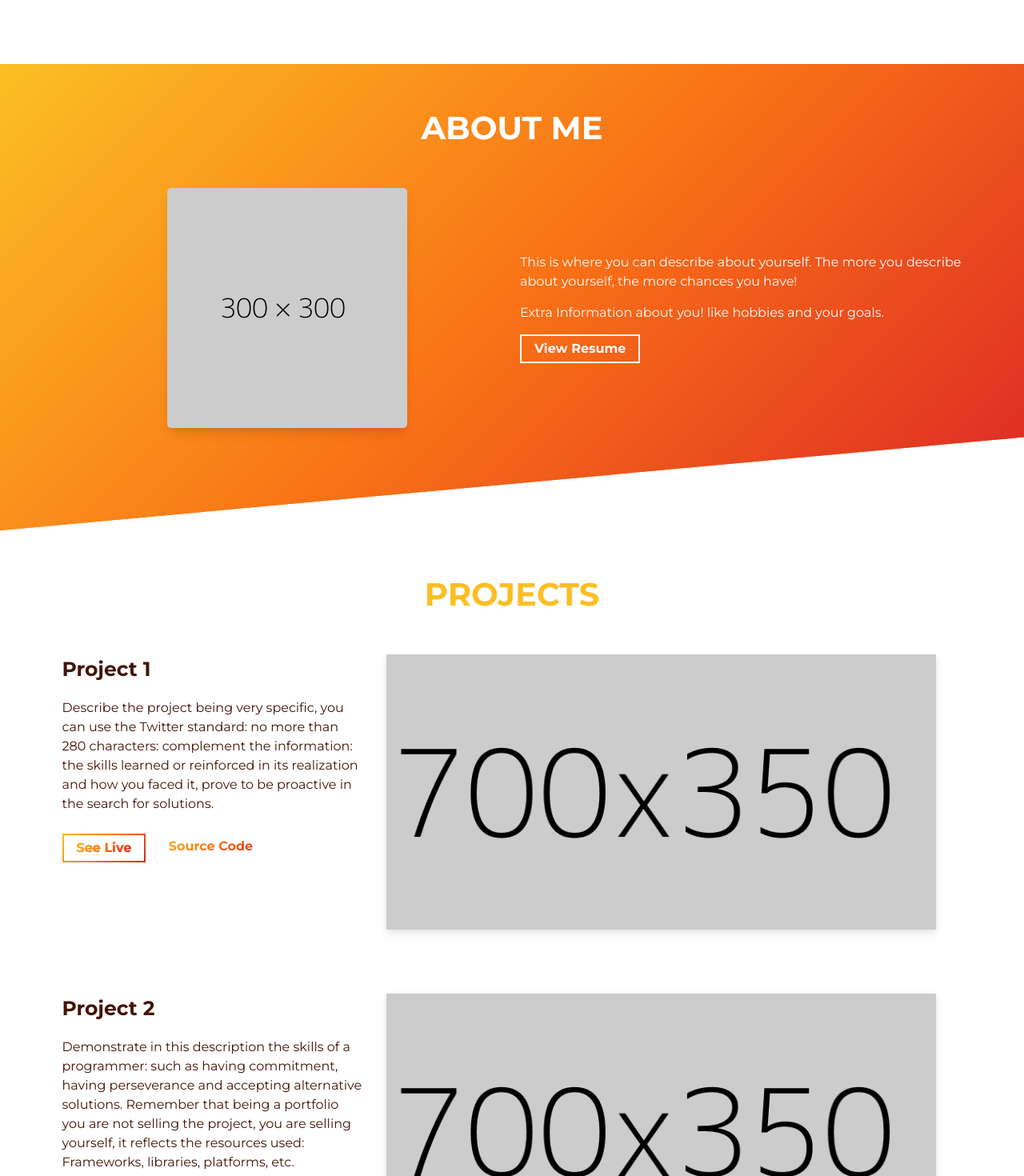
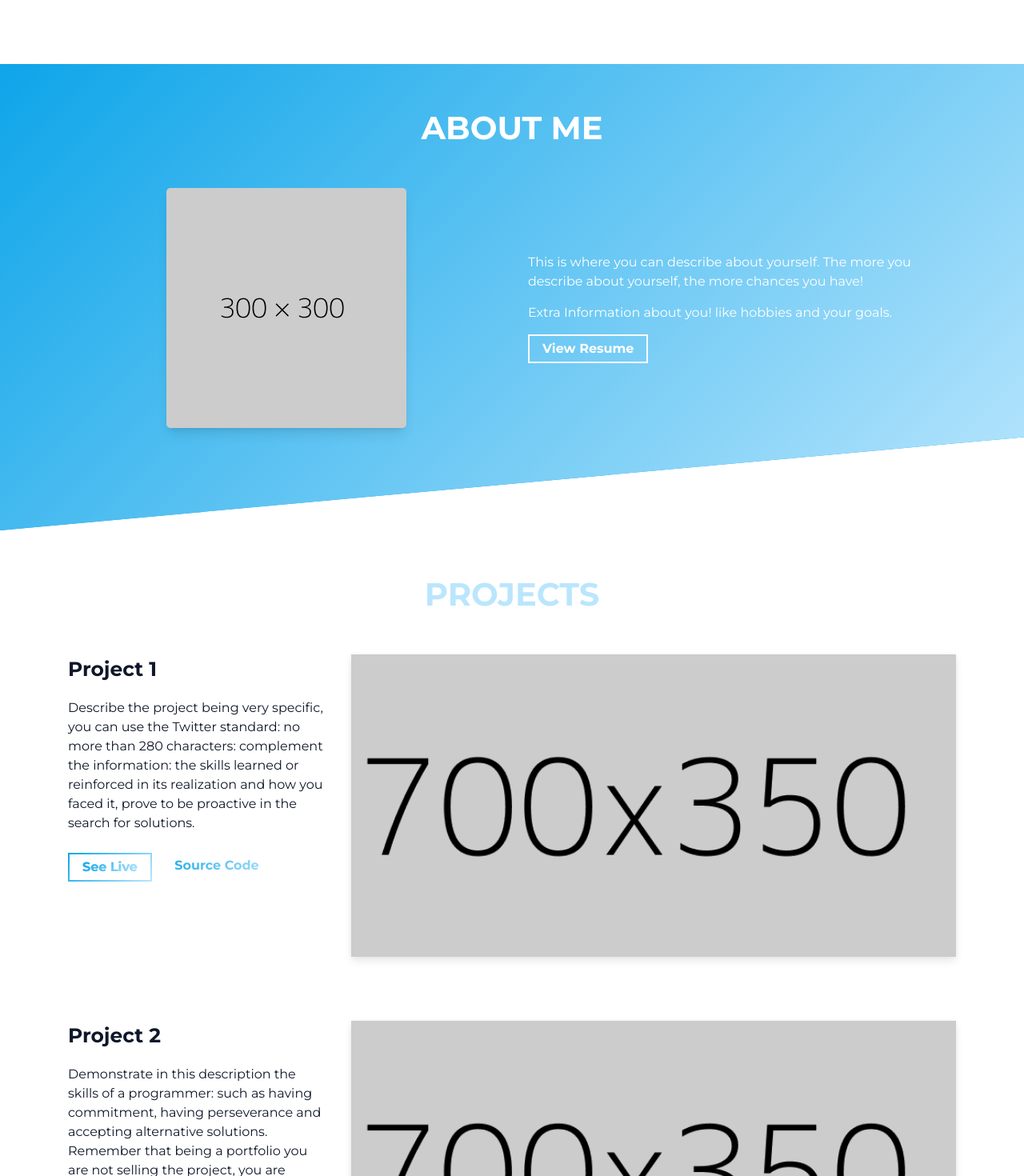
Before and after one commit to dyyllaann/simplefolio-react, a Next.js app: page / in a window 1280 px wide. Shown: the part 720-2190 px from the top of the page at 80% size. Built offline with nearby package versions, Linux system fonts and the light colour scheme.

Commit message:
Refactor styles. Increase image sizes through breakpoints. Switch from Bootstrap breakpoints to Tailwind breakpoints. Add 'snow' theme. Remove gradient in 'sage' theme.

```diff
--- a/pages/components/About.tsx
+++ b/pages/components/About.tsx
@@ -6,30 +6,30 @@ const About = () => {
   const about = config.about;
 
   return (
-    <section id="about" className="text-white">
-      <div className="container about-container">
-        <h2 className="section-title section-title--about load-hidden">{about.title}</h2>
-        <div className="about-wrapper row about-row">
-          <div className="col-md-6 col-sm-12 md:w-1/2">
+    <section id="about" className="text-on-primary">
+      <div className="site-container">
+        <h2 className="section-title load-hidden">{about.title}</h2>
+        <div className="flex flex-col items-center gap-8 md:flex-row">
+          <div className="w-full md:w-1/2">
             <div className="about-wrapper__image flex justify-center items-center load-hidden">
               <Image
                 src={about.image}
                 alt="Profile picture"
-                className="img-fluid max-w-[300px] w-full rounded-lg shadow-lg"
+                className="w-full max-w-[300px] rounded-lg shadow-lg"
                 width={300}
                 height={300}
               />
             </div>
           </div>
-          <div className="col-md-6 col-sm-12 md:w-1/2">
+          <div className="w-full md:w-1/2">
             <div className="about-wrapper__info pt-8 md:pt-0 md:ml-4 text-center md:text-left flex flex-col justify-center load-hidden">
-              <p className="about-wrapper__info-text">{about.primary}</p>
-              <p className="about-wrapper__info-text mt-6">{about.secondary}</p>
-              <span className="d-flex mt-6">
+              <p>{about.primary}</p>
+              <p className="mt-6">{about.secondary}</p>
+              <div className="mt-6">
                 <a href="#" className="cta-btn cta-btn--resume">
                   View Resume
                 </a>
-              </span>
+              </div>
             </div>
           </div>
         </div>
--- a/pages/components/Contact.tsx
+++ b/pages/components/Contact.tsx
@@ -6,10 +6,10 @@ const Contact = () => {
   const contact = config.contact;
 
   return (
-    <section id="contact" className="text-white">
-      <div className="container contact-container">
+    <section id="contact" className="text-on-primary">
+      <div className="site-container flex flex-col items-center">
         <h2 className="section-title load-hidden">{contact.title}</h2>
-        <div className="contact-wrapper mt-12 px-8 load-hidden">
+        <div className="contact-wrapper mt-12 max-w-[60rem] load-hidden">
           <p className="contact-wrapper__text mb-10">{contact.description}</p>
         </div>
         <ContactForm />
--- a/pages/components/Footer.tsx
+++ b/pages/components/Footer.tsx
@@ -6,8 +6,8 @@ const Footer = () => {
   const [year] = useState(() => new Date().getFullYear());
 
   return (
-    <footer className="footer navbar-static-bottom bg-surface-dark py-20">
-      <div className="container">
+    <footer className="bg-surface-dark py-20">
+      <div className="site-container">
         <a href="#top" className="back-to-top" aria-label="Back to top">
           ↑
         </a>
--- a/pages/components/Header.tsx
+++ b/pages/components/Header.tsx
@@ -5,8 +5,9 @@ const Header = () => {
   const navigation = config.navigation;
 
   return (
-    <nav className="fixed top-0 left-0 right-0 z-50 p-8 lg:px-32">
-      <div className="container">
+    <section id="header" className="p-0 text-on-primary" style={{ display: "none" }}>
+      <nav className="fixed inset-x-0 top-0 z-50 bg-surface/90 p-8 backdrop-blur-sm lg:px-32" aria-label="Primary navigation">
+        <div className="site-container">
           <ul className="flex gap-10 list-none m-0 p-0">
             {navigation.map((item) => (
               <li key={item.title}>
@@ -21,6 +22,7 @@ const Header = () => {
           </ul>
         </div>
       </nav>
+    </section>
   );
 };
 
--- a/pages/components/Hero.tsx
+++ b/pages/components/Hero.tsx
@@ -5,11 +5,11 @@ const Hero = () => {
   const hero = config.hero;
 
   return (
-    <section id="hero" className="jumbotron min-h-screen h-screen flex items-center overflow-x-hidden bg-surface">
-      <div className="container hero-container">
+    <section id="hero" className="flex min-h-screen items-center overflow-x-hidden bg-surface">
+      <div className="site-container">
         <h1 className="hero-title font-bold load-hidden">
           Hi, my name is{" "}
-          <span className="hero-name text-color-main">{hero.name}</span>
+          <span className="hero-name">{hero.name}</span>
           <br />
           {hero.subtitle}
         </h1>
--- a/pages/components/Projects.tsx
+++ b/pages/components/Projects.tsx
@@ -7,15 +7,15 @@ const Projects = () => {
 
   return (
     <section id="projects" className="bg-surface text-on-surface">
-      <div className="container projects-container">
-        <div className="project-wrapper">
-          <h2 className="section-title dark-blue-text load-hidden">{projects.title}</h2>
+      <div className="site-container">
+        <div>
+          <h2 className="section-title text-color-accent load-hidden">{projects.title}</h2>
           {projects.projects.map((item) => (
-            <div key={item.title} className="row project-row">
-              <div className="col-lg-4 col-sm-12 lg:w-1/3">
+            <div key={item.title} className="mb-32 flex flex-col items-start gap-12 lg:grid lg:grid-cols-[3fr_7fr]">
+              <div className="w-full">
                 <div className="project-wrapper__text text-center lg:text-left load-hidden">
                   <h3 className="project-wrapper__text-title font-bold mb-7 text-[2.5rem]">{item.title}</h3>
-                  <p className="mb-4">{item.description}</p>
+                  <p className="project-description mb-4">{item.description}</p>
                   <div className="mt-10 flex gap-5 justify-center lg:justify-start">
                     <a
                       href={item.url}
@@ -36,15 +36,15 @@ const Projects = () => {
                   </div>
                 </div>
               </div>
-              <div className="col-lg-8 col-sm-12 lg:flex-1">
-                <div className="project-wrapper__image w-11/12 mx-auto lg:ml-12 mt-12 lg:mt-0 load-hidden">
+              <div className="w-full">
+                <div className="project-wrapper__image mx-auto w-full load-hidden">
                   <a href={item.url} target="_blank" rel="noreferrer">
                     <Image
                       src={item.image}
                       alt={item.title}
-                      className="img-fluid thumbnail w-full"
-                      width={700}
-                      height={350}
+                      className="thumbnail"
+                      width={775}
+                      height={388}
                     />
                   </a>
                 </div>
--- a/pages/index.json
+++ b/pages/index.json
@@ -1,5 +1,5 @@
 {
-  "theme": "sunset",
+  "theme": "snow",
   "navigation": [
 		{
 			"title": "About",
--- a/styles/components.css
+++ b/styles/components.css
@@ -1,15 +1,3 @@
-/* ============================================
-   1. HEADER / NAVBAR
-   ============================================ */
-
-/* Header styles moved to Tailwind in Header.tsx */
-
-/* ============================================
-   2. HERO SECTION
-   ============================================ */
-
-/* #hero shared layout moved to Tailwind in Hero.tsx */
-
 .hero-name {
   background-image: var(--gradient-name);
   -webkit-background-clip: text;
@@ -18,21 +6,17 @@
   white-space: nowrap;
 }
 
-/* -- Hero -- */
 #hero {
-  padding: 0 5.6rem;
-  margin-left: 2rem;
-  margin-right: 2rem;
   color: rgb(var(--color-accent));
   font-weight: 400;
 }
 
 .hero-title {
+  margin-bottom: 3.2rem;
   font-size: 5.6rem;
   font-weight: 700;
-  margin-bottom: 3.2rem;
+  line-height: 1.2;
   text-align: left;
-  line-height: 1.2;
 }
 
 .hero-cta {
@@ -43,13 +27,13 @@
   font-size: 2.4rem;
 }
 
-@media (max-width: 75em) {
+@media (max-width: 1279px) {
   .hero-title {
     font-size: 4rem;
   }
 }
 
-@media (max-width: 56.25em) {
+@media (max-width: 767px) {
   .hero-title {
     font-size: 3.6rem;
     text-align: center;
@@ -60,11 +44,7 @@
   }
 }
 
-@media (max-width: 37.5em) {
-  #hero {
-    padding: 0 1rem;
-  }
-
+@media (max-width: 639px) {
   .hero-title {
     font-size: 3.5rem;
   }
@@ -80,229 +60,105 @@
   }
 }
 
-/* ============================================
-   3. ABOUT SECTION
-   ============================================ */
-
-/* #about shared layout moved to Tailwind in About.tsx */
-
-/* .about-container {
-  padding: 5rem 2rem 8rem;
+#about {
+  padding-bottom: 10%;
+  background-color: rgb(var(--color-primary));
+  background-image: var(--gradient-primary-135);
+  clip-path: polygon(0 0, 100% 0, 100% 80%, 0 100%);
 }
 
-@media (min-width: 768px) {
-  .about-container {
-    padding-left: 8rem;
-    padding-right: 8rem;
-  }
-} */
-
-.about-row {
-  align-items: center;
-}
-
-@media (min-width: 768px) {
-  .about-row {
-    flex-direction: row;
-  }
-}
-
-/* -- About -- */
-#about {
-  background-color: rgb(var(--color-primary));
-  background-image: var(--gradient-primary-135);
-  height: 100%;
-  border-bottom: 0;
-  -webkit-clip-path: polygon(0 0, 100% 0, 100% 80%, 0 100%);
-  clip-path: polygon(0 0, 100% 0, 100% 80%, 0 100%);
-  padding-bottom: 10%;
-}
-
-@media (max-width: 75em) {
-  #about {
-    height: 100%;
-    -webkit-clip-path: none;
-    clip-path: none;
-  }
-}
-
-/* About section title with underline */
-.section-title--about {
-  position: relative;
-}
-
-/* .section-title--about::after {
-  content: "";
-  display: block;
-  position: absolute;
-  top: 95%;
-  left: calc(50% - 2rem);
-  width: 4rem;
-  height: 4px;
-  background: #fff;
-} */
-
-/* ============================================
-   4. PROJECTS SECTION
-   ============================================ */
-
-.project-row {
-  margin-bottom: 8rem;
-  align-items: flex-start;
-}
-
-@media (min-width: 1024px) {
-  .project-row {
-    flex-direction: row;
-  }
-}
-
-/* -- Projects -- */
 #projects {
   margin-top: -10rem;
   padding-top: 15rem;
 }
 
-@media (max-width: 75em) {
-  #projects {
-    margin-top: 0;
-    padding-top: 5rem;
+.project-description a {
+  color: rgb(var(--color-secondary));
+}
+
+.thumbnail {
+  width: 100%;
+  border: 0;
+  box-shadow: 0 6px 10px rgb(0 0 0 / 0.08), 0 0 6px rgb(0 0 0 / 0.05);
+  transition: transform 0.2s ease-out, box-shadow 0.2s ease-out;
+}
+
+.thumbnail:hover {
+  box-shadow: 0 4px 8px rgb(38 38 38 / 0.2);
+  transform: translateY(-4px);
+}
+
+@media (min-width: 1400px) {
+  .project-wrapper__image {
+    max-width: 77.5rem;
   }
 }
 
-/* Project wrapper layout moved to Tailwind in Projects.tsx */
-
-.project-wrapper__text p > a {
-  color: rgb(var(--color-secondary));
+#contact {
+  margin-top: -10rem;
+  padding: 15rem 0 10rem;
+  background-image: var(--gradient-primary-135);
+  clip-path: polygon(0 15vh, 100% 0, 100% 100%, 0 100%);
 }
 
-/* Project thumbnail */
-.thumbnail {
-  border: none;
-  box-shadow: 0 6px 10px rgba(0, 0, 0, 0.08), 0 0 6px rgba(0, 0, 0, 0.05);
-  transition: all 0.2s ease-out;
-  width: 100%;
+.contact-form {
+  padding: 3rem 2.5rem;
+  border: 1px solid rgb(255 255 255 / 0.2);
+  border-radius: 1.2rem;
+  background: rgb(255 255 255 / 0.1);
+  backdrop-filter: blur(10px);
 }
-
-.thumbnail:hover {
-  box-shadow: 0px 4px 8px rgba(38, 38, 38, 0.2);
-  transform: translateY(-4px);
-  transition: all 0.2s ease-out;
-}
-
-/* ============================================
-   5. CONTACT SECTION
-   ============================================ */
-
-/* #contact shared layout moved to Tailwind in Contact.tsx */
-
-.contact-container {
-  padding: 5rem 2rem 10rem;
-  display: flex;
-  flex-direction: column;
-  align-items: center;
-}
-
-@media (min-width: 768px) {
-  .contact-container {
-    padding-left: 8rem;
-    padding-right: 8rem;
-  }
-}
-
-/* -- Contact -- */
-#contact {
-  background-image: var(--gradient-primary-135);
-  -webkit-clip-path: polygon(0 15vh, 100% 0, 100% 100%, 0 100%);
-  clip-path: polygon(0 15vh, 100% 0, 100% 100%, 0 100%);
-  padding: 15rem 0 10rem;
-  margin-top: -10rem;
-}
-
-@media (max-width: 75em) {
-  #contact {
-    -webkit-clip-path: none;
-    clip-path: none;
-    margin-top: 0;
-    padding: 5rem 0;
-  }
-}
-
-/* Contact wrapper & form container layout moved to Tailwind in Contact.tsx / ContactForm.tsx */
-
-.contact-form {
-  background: rgba(255, 255, 255, 0.1);
-  border-radius: 1.2rem;
-  padding: 3rem 2.5rem;
-  backdrop-filter: blur(10px);
-  border: 1px solid rgba(255, 255, 255, 0.2);
-}
-
-/* .contact-form__field margin moved to Tailwind in ContactForm.tsx */
 
 .contact-form__label {
   display: block;
-  font-weight: bold;
   margin-bottom: 0.8rem;
+  color: rgb(var(--color-on-primary));
+  font-weight: 700;
   text-align: left;
-  color: #fff;
 }
 
 .contact-form__input {
   width: 100%;
   padding: 1rem 1.2rem;
-  border: 2px solid rgba(255, 255, 255, 0.3);
-  background: rgba(255, 255, 255, 0.1);
-  color: #fff;
-  font-family: "Montserrat", sans-serif;
+  border: 2px solid rgb(255 255 255 / 0.3);
+  border-radius: 4px;
+  background: rgb(255 255 255 / 0.1);
+  color: rgb(var(--color-on-primary));
+  font: inherit;
   font-size: 1.6rem;
-  border-radius: 4px;
-  transition: border-color 0.3s ease;
-  box-sizing: border-box;
+  transition: border-color 0.3s ease, background-color 0.3s ease;
 }
 
 .contact-form__input::placeholder {
-  color: rgba(255, 255, 255, 0.5);
+  color: rgb(var(--color-on-primary) / 0.65);
 }
 
 .contact-form__input:focus {
-  outline: none;
-  border-color: #fff;
-  background: rgba(255, 255, 255, 0.15);
+  border-color: rgb(var(--color-on-primary));
+  background: rgb(255 255 255 / 0.15);
 }
 
-/* .contact-form__submit layout moved to Tailwind in ContactForm.tsx */
-
-/* ============================================
-   6. FOOTER
-   ============================================ */
-
-/* .footer and .social-links base layout moved to Tailwind in Footer.tsx */
+.contact-form__input:disabled {
+  cursor: not-allowed;
+  opacity: 0.7;
+}
 
 .social-links a {
-  display: flex;
-  flex-direction: column;
-  justify-content: center;
-  align-items: center;
-  color: rgb(var(--color-on-surface-dark));
-  font-size: 3rem;
+  display: grid;
   width: 5rem;
   height: 5rem;
   margin: 1.6rem;
-  transition: all 0.2s ease-in;
+  color: rgb(var(--color-on-surface-dark));
+  font-size: 3rem;
+  place-items: center;
+  transition: transform 0.2s ease-in, color 0.2s ease-in;
 }
 
 .social-links a:hover {
   transform: translateY(-2px);
 }
 
-/* .footer hr styling moved to Tailwind in Footer.tsx */
-
-.footer__text {
-  color: rgb(var(--color-muted));
-  font-size: 1.3rem;
-}
-
+.footer__text,
 .footer__text a {
   color: rgb(var(--color-muted));
   font-size: 1.3rem;
@@ -310,17 +166,33 @@
 
 .footer__text a:hover {
   color: rgb(var(--color-on-surface-dark));
-  transition: all 0.2s ease-in;
 }
 
 .back-to-top {
   display: inline-block;
-  margin: 2rem 0 0;
+  margin-top: 2rem;
   color: rgb(var(--color-on-surface-dark));
   font-size: 2.4rem;
-  transition: all 0.2s ease-in;
+  transition: transform 0.2s ease-in;
 }
 
 .back-to-top:hover {
   transform: translateY(-2px);
 }
+
+@media (max-width: 1279px) {
+  #about,
+  #contact {
+    clip-path: none;
+  }
+
+  #projects {
+    margin-top: 0;
+    padding-top: 5rem;
+  }
+
+  #contact {
+    margin-top: 0;
+    padding: 5rem 0;
+  }
+}
--- a/styles/globals.css
+++ b/styles/globals.css
@@ -2,13 +2,10 @@
 @tailwind components;
 @tailwind utilities;
 
-/* ============================================
-  1. BASE / GLOBAL STYLES
-   ============================================ */
-
 html {
   font-size: 62.5%;
   color: rgb(var(--color-on-surface));
+  scroll-behavior: smooth;
 }
 
 html.sr .load-hidden {
@@ -18,7 +15,6 @@ html.sr .load-hidden {
 body {
   font-family: "Montserrat", sans-serif;
   text-align: center;
-  scroll-behavior: smooth;
   background-color: rgb(var(--color-surface));
 }
 
@@ -40,52 +36,46 @@ body {
   background: rgb(var(--color-primary));
 }
 
-/* Typography */
 h1 {
   font-weight: 700;
 }
 
-p,
-a {
-  font-family: "Montserrat", sans-serif;
+p {
   font-size: 1.6rem;
 }
 
-a,
-a:link,
-a:visited,
-a:active {
+a {
+  color: inherit;
   text-decoration: none;
 }
 
-a:hover {
-  transition: all 0.3s ease-in-out;
+a:focus-visible,
+button:focus-visible,
+input:focus-visible,
+textarea:focus-visible {
+  outline: 3px solid rgb(var(--color-accent));
+  outline-offset: 3px;
 }
 
 section {
   padding: 5rem 0;
 }
 
-/* ============================================
-  2. SHARED UTILITY CLASSES
-   ============================================ */
-
 .section-title {
-  margin: 0;
   margin-bottom: 4.5rem;
   font-size: 4rem;
-  font-weight: bold;
+  font-weight: 700;
   text-transform: uppercase;
 }
 
-@media (max-width: 600px) {
+@media (max-width: 639px) {
   .section-title {
     font-size: 2.8rem;
   }
 }
 
-.dark-blue-text {
-  color: rgb(var(--color-accent)) !important;
+.text-color-accent {
+  color: rgb(var(--color-accent));
 }
 
 .text-color-main {
@@ -96,11 +86,7 @@ section {
   color: transparent;
 }
 
-.text-color-main:hover {
-  transform: translateX(2px);
-}
-
-@media (max-width: 600px) {
+@media (max-width: 639px) {
   .text-color-main {
     background-image: none;
     -webkit-text-fill-color: rgb(var(--color-secondary));
@@ -108,69 +94,46 @@ section {
   }
 }
 
-.container {
-  --bs-gutter-x: 1.5rem;
-  --bs-gutter-y: 0;
+.site-container {
   width: 100%;
-  padding-right: calc(var(--bs-gutter-x) * 0.5);
-  padding-left: calc(var(--bs-gutter-x) * 0.5);
-  margin-right: auto;
-  margin-left: auto;
-}
-
-@media (min-width: 576px) {
-  .container {
-    max-width: 540px;
-  }
-}
-
-.row {
-  display: flex;
-  flex-direction: column;
+  max-width: 1536px;
+  margin-inline: auto;
+  padding-inline: 1.5rem;
 }
 
 @media (min-width: 768px) {
-  .container {
+  .site-container {
     max-width: 720px;
   }
 }
 
 @media (min-width: 992px) {
-  .container {
+  .site-container {
     max-width: 960px;
   }
 }
 
-@media (min-width: 1200px) {
-  .container {
+@media (min-width: 1280px) {
+  .site-container {
     max-width: 1140px;
   }
 }
 
 @media (min-width: 1400px) {
-  .container {
+  .site-container {
     max-width: 1320px;
   }
 }
 
-/* Hide elements when the 'sr' class is present on html */
-html.sr .reveal-on-scroll {
-  visibility: hidden;
-}
-
-
-/* ============================================
-  3. CTA BUTTONS
-   ============================================ */
-
 .cta-btn {
+  position: relative;
   display: inline-block;
-  position: relative;
   padding: 0.8rem 1.6rem;
-  font-weight: bold;
+  font-size: 1.6rem;
+  font-weight: 700;
   line-height: 1;
   z-index: 1;
-  transition: all cubic-bezier(0.19, 1, 0.22, 1) 0.6s;
+  transition: color 0.3s cubic-bezier(0.19, 1, 0.22, 1);
 }
 
 .cta-btn::after {
@@ -182,10 +145,9 @@ html.sr .reveal-on-scroll {
   left: 0;
   bottom: 0;
   z-index: -1;
-  transition: all cubic-bezier(0.19, 1, 0.22, 1) 0.3s;
+  transition: width 0.3s cubic-bezier(0.19, 1, 0.22, 1);
 }
 
-/* Hero CTA button — gradient border + gradient text, fills solid on hover */
 .cta-btn--hero {
   background-image: var(--gradient-primary-135);
   -webkit-background-clip: text;
@@ -203,7 +165,7 @@ html.sr .reveal-on-scroll {
 }
 
 .cta-btn--hero:hover {
-  -webkit-text-fill-color: #fff;
+  -webkit-text-fill-color: rgb(var(--color-on-primary));
   text-decoration: none;
 }
 
@@ -211,7 +173,6 @@ html.sr .reveal-on-scroll {
   width: 100%;
 }
 
-/* Gradient text on nested span (React component DOM structure) */
 .cta-btn--hero span {
   background-image: var(--gradient-primary-135);
   -webkit-background-clip: text;
@@ -220,18 +181,17 @@ html.sr .reveal-on-scroll {
 }
 
 .cta-btn--hero:hover span {
-  -webkit-text-fill-color: #fff;
-  color: #fff;
+  -webkit-text-fill-color: rgb(var(--color-on-primary));
+  color: rgb(var(--color-on-primary));
 }
 
-/* Resume CTA button — white border, fills white on hover */
 .cta-btn--resume {
-  color: #fff;
-  border: 2px solid #fff;
+  color: rgb(var(--color-on-primary));
+  border: 2px solid rgb(var(--color-on-primary));
 }
 
 .cta-btn--resume::after {
-  background: #fff;
+  background: rgb(var(--color-on-primary));
 }
 
 .cta-btn--resume:hover {
@@ -242,3 +202,23 @@ html.sr .reveal-on-scroll {
 .cta-btn--resume:hover::after {
   width: 100%;
 }
+
+.cta-btn--submit {
+  padding: 1rem 2.5rem;
+  font-size: 2rem;
+}
+
+@media (prefers-reduced-motion: reduce) {
+  html {
+    scroll-behavior: auto;
+  }
+
+  *,
+  *::before,
+  *::after {
+    scroll-behavior: auto !important;
+    transition-duration: 0.01ms !important;
+    animation-duration: 0.01ms !important;
+    animation-iteration-count: 1 !important;
+  }
+}
--- a/styles/themes.css
+++ b/styles/themes.css
@@ -11,26 +11,29 @@
   --color-surface-dark: 38 38 38;        /* neutral-800 */
   --color-on-surface-dark: 163 163 163;  /* neutral-400 */
   --color-muted: 82 82 82;               /* neutral-600 */
+  --color-on-primary: 255 255 255;
 
   --gradient-primary: linear-gradient(to right, #fb7185, #d946ef, #6366f1);
   --gradient-primary-135: linear-gradient(135deg, #fb7185, #d946ef, #6366f1);
   --gradient-name: linear-gradient(to right, #9333ea, #db2777, #2563eb);
 }
 
-[data-theme="swiss-foundry"] {
-  --color-primary: 0 0 0;               /* Pure Black */
-  --color-secondary: 64 64 64;          /* neutral-700 */
-  --color-accent: 115 115 115;          /* neutral-500 */
-  --color-surface: 255 255 255;         /* White */
-  --color-on-surface: 0 0 0;            /* Black */
-  --color-surface-dark: 245 245 245;    /* neutral-100 (Subtle Cards) */
-  --color-on-surface-dark: 23 23 23;    /* neutral-900 */
-  --color-muted: 163 163 163;           /* neutral-400 */
+[data-theme="snow"] {
+  --color-primary: 14 165 233;          /* sky-500 */
+  --color-secondary: 56 189 248;        /* sky-400 */
+  --color-accent: 186 230 253;          /* sky-200 */
+  --color-surface: 255 255 255;         /* white */
+  --color-on-surface: 15 23 42;         /* slate-900 (Deepest Blue-Black) */
+  --color-surface-dark: 240 249 255;    /* sky-50 */
+  --color-on-surface-dark: 51 65 85;    /* slate-700 */
+  --color-muted: 148 163 184;           /* slate-400 */
+  --color-on-primary: 255 255 255;      /* white */
 
-  --gradient-primary: linear-gradient(to right, #000000, #404040);
-  --gradient-primary-135: linear-gradient(135deg, #000000, #525252);
-  --gradient-name: linear-gradient(to right, #000000, #737373);
+  --gradient-primary: linear-gradient(to right, #38bdf8, #e0f2fe);
+  --gradient-primary-135: linear-gradient(135deg, #0ea5e9, #bae6fd);
+  --gradient-name: linear-gradient(to right, #0284c7, #7dd3fc);
 }
+
 
 [data-theme="sage"] {
   --color-primary: 87 107 92;           /* Olive/Sage */
@@ -41,10 +44,11 @@
   --color-surface-dark: 231 229 228;    /* stone-200 */
   --color-on-surface-dark: 68 64 60;    /* stone-700 */
   --color-muted: 120 113 108;           /* stone-500 */
+  --color-on-primary: 255 255 255;
 
-  --gradient-primary: linear-gradient(to right, #576b5c, #a8a29e);
-  --gradient-primary-135: linear-gradient(135deg, #576b5c, #a8a29e);
-  --gradient-name: linear-gradient(to right, #445c4a, #d6d3d1);
+  --gradient-primary: linear-gradient(to right, #576b5c, #576b5c);
+  --gradient-primary-135: linear-gradient(135deg, #576b5c, #576b5c);
+  --gradient-name: linear-gradient(to right, #445c4a, #576b5c);
 }
 
 [data-theme="sunset"] {
@@ -56,6 +60,7 @@
   --color-surface-dark: 254 243 199;    /* amber-50 */
   --color-on-surface-dark: 120 53 15;   /* amber-900 */
   --color-muted: 253 186 116;           /* orange-300 */
+  --color-on-primary: 255 255 255;
 
   --gradient-primary: linear-gradient(to right, #f97316, #dc2626);
   --gradient-primary-135: linear-gradient(135deg, #fbbf24, #f97316, #dc2626);
@@ -71,6 +76,7 @@
   --color-surface-dark: 24 24 27;       /* zinc-900 */
   --color-on-surface-dark: 161 161 170; /* zinc-400 */
   --color-muted: 63 63 70;              /* zinc-700 */
+  --color-on-primary: 9 9 11;
 
   --gradient-primary: linear-gradient(to right, #f4f4f5, #a1a1aa);
   --gradient-primary-135: linear-gradient(135deg, #ffffff, #a1a1aa);
@@ -86,6 +92,7 @@
   --color-surface-dark: 51 51 51;       /* #333 dark grey */
   --color-on-surface-dark: 255 255 255; /* white */
   --color-muted: 80 80 80;              /* light grey */
+  --color-on-primary: 255 255 255;
 
   --gradient-primary: linear-gradient(135deg, #02aab0, #00cdac);
   --gradient-primary-135: linear-gradient(135deg, #02aab0, #00cdac);
--- a/tailwind.config.js
+++ b/tailwind.config.js
@@ -17,6 +17,7 @@ module.exports = {
 				"on-surface": "rgb(var(--color-on-surface) / <alpha-value>)",
 				"surface-dark": "rgb(var(--color-surface-dark) / <alpha-value>)",
 				"on-surface-dark": "rgb(var(--color-on-surface-dark) / <alpha-value>)",
+				"on-primary": "rgb(var(--color-on-primary) / <alpha-value>)",
 				muted: "rgb(var(--color-muted) / <alpha-value>)",
 			},
 			keyframes: {
```
Also changed, not shown: pages/components/ContactForm.tsx (+8 -5 lines). Lines whose indentation alone changed are shown as unchanged.
